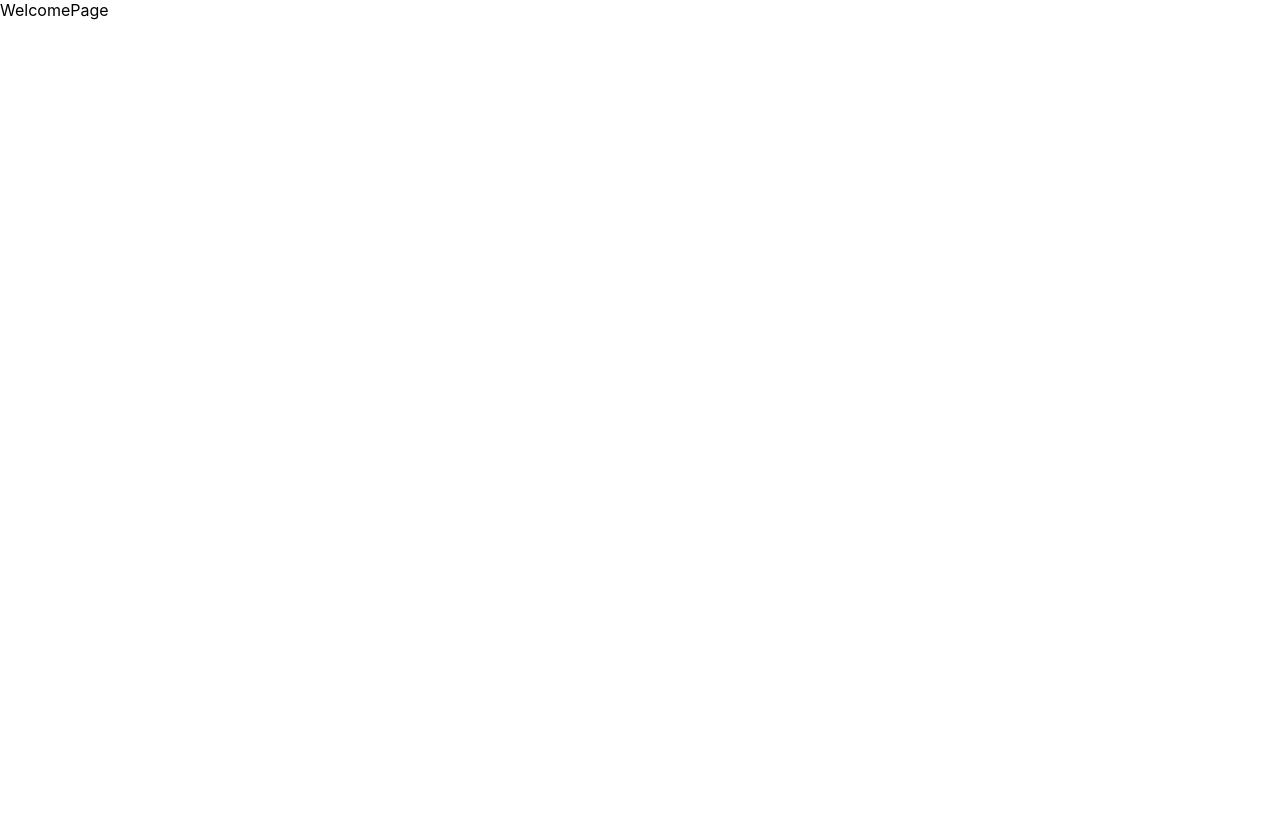
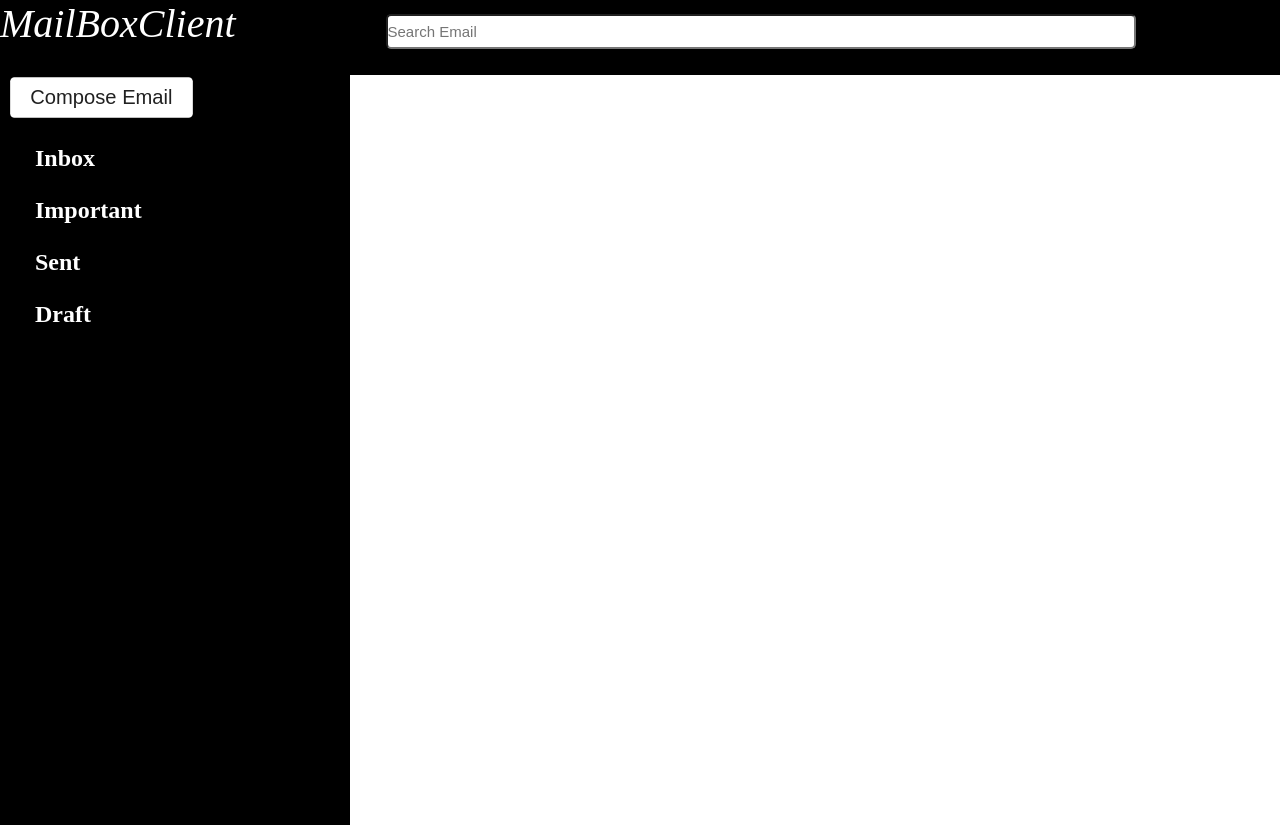
Before and after one commit to Manjulavignesh/MailBoxClient, a React (Create React App) app: page /WelcomePage in a window 1280 px wide. Before the commit the page ends 800 px from the top, so only its background shows below. Built offline with nearby package versions, Linux system fonts and the light colour scheme.

Commit message:
addingcomposeemail

```diff
--- a/package.json
+++ b/package.json
@@ -7,10 +7,12 @@
     "@testing-library/react": "^13.4.0",
     "@testing-library/user-event": "^13.5.0",
     "bootstrap": "^5.3.2",
+    "draft-js": "^0.11.7",
     "firebase": "^10.7.1",
     "react": "^18.2.0",
     "react-bootstrap": "^2.9.1",
     "react-dom": "^18.2.0",
+    "react-draft-wysiwyg": "^1.15.0",
     "react-scripts": "5.0.1",
     "web-vitals": "^2.1.4"
   },
--- a/src/Components/Login.js
+++ b/src/Components/Login.js
@@ -92,6 +92,7 @@ const Login = () => {
         <h1 style={{fontFamily:"revert-layer",fontStyle:"italic"}}>Mail Box Client</h1>
         </Navbar>
         </div>
+
       <Card
         style={{
           background: "black",
@@ -236,7 +237,9 @@ const Login = () => {
           </form>
         </Card.Body>
       </Card>
+
     </div>
+
   );
 };
 export default Login;
--- a/src/Components/WelcomePage.js
+++ b/src/Components/WelcomePage.js
@@ -1,8 +1,12 @@
 import React from 'react'
+import Header from './inbox/Header'
 
 const WelcomePage = () => {
+
   return (
-    <div>WelcomePage</div>
+    <div>
+    <Header />
+    </div>
   )
 }
 
--- /dev/null
+++ b/src/Components/inbox/ComposeEmail.js
@@ -0,0 +1,23 @@
+import React from "react";
+import { useState } from "react";
+import Modal from "./Modal";
+
+const ComposeEmail = () => {
+  const [showModal, setShowModal] = useState(false);
+  const closeModal=()=>setShowModal(false)
+
+
+  return (
+    <div>
+      <button
+        onClick={() => setShowModal(true)}
+        className="modal-btn1"
+      >
+        Compose Email
+      </button>
+      {showModal && <Modal closeModal={closeModal} />}
+    </div>
+  );
+};
+
+export default ComposeEmail;
--- /dev/null
+++ b/src/Components/inbox/Header.js
@@ -0,0 +1,40 @@
+import React from "react";
+import { Navbar, Nav, Container } from "react-bootstrap";
+import LeftBar from "./LeftBar";
+
+const Header = () => {
+  return (
+    <div>
+    <Navbar style={{ background: "black", height: 75, color: "white" }}>
+      <Container>
+        <Nav>
+          <Navbar.Brand
+            style={{
+              fontStyle: "italic",
+              fontSize: 40,
+              color: "white",
+              fontFamily: "revert-layer",
+            }}
+          >
+            MailBoxClient
+          </Navbar.Brand>
+          <input
+            type="text"
+            style={{
+              marginLeft: 150,
+              width: 750,
+              borderRadius: "5px",
+              height: 35,
+              fontSize: 15,
+            }}
+            placeholder="Search Email"
+          />
+        </Nav>
+      </Container>
+    </Navbar>
+    <LeftBar />
+    </div>
+  );
+};
+
+export default Header;
--- /dev/null
+++ b/src/Components/inbox/LeftBar.js
@@ -0,0 +1,34 @@
+import React from "react";
+import { Card } from "react-bootstrap";
+import ComposeEmail from "./ComposeEmail";
+
+const LeftBar = () => {
+  return (
+    <div>
+    <Card
+      style={{ background: "black", width: 350, height: 750, color: "white" }}
+    >
+      <ComposeEmail/>
+      <a href="" style={{textDecoration:"none"}}>
+        {" "}
+        <h2 style={{ marginLeft: 35,color:"white",marginTop:25 }}>Inbox</h2>
+      </a>
+      <a href="" style={{textDecoration:"none"}}>
+        {" "}
+        <h2 style={{ marginLeft: 35,color:"white",marginTop:25 }}>Important</h2>
+      </a>
+      <a href="" style={{textDecoration:"none"}}>
+        {" "}
+        <h2 style={{ marginLeft: 35,color:"white",marginTop:25 }}>Sent</h2>
+      </a>
+      <a href="" style={{textDecoration:"none"}}>
+        {" "}
+        <h2 style={{ marginLeft: 35,color:"white",marginTop:25 }}>Draft</h2>
+      </a>
+    </Card>
+
+      </div>
+  );
+};
+
+export default LeftBar;
--- /dev/null
+++ b/src/Components/inbox/Modal.js
@@ -0,0 +1,12 @@
+const Modal = (props) => {
+    return (
+      <div>
+        <div className="modal-wrapper" onClick={props.closeModal} ></div>
+        <div className="modal-container">
+        <h1 style={{color:"black"}}>helloWorld</h1>
+        <button className="modal-btn"onClick={props.closeModal}>Send</button>
+        </div>
+      </div>
+    );
+  };
+  export default Modal;
--- a/src/index.css
+++ b/src/index.css
@@ -1,13 +1,48 @@
-body {
-  margin: 0;
-  font-family: -apple-system, BlinkMacSystemFont, 'Segoe UI', 'Roboto', 'Oxygen',
-    'Ubuntu', 'Cantarell', 'Fira Sans', 'Droid Sans', 'Helvetica Neue',
-    sans-serif;
-  -webkit-font-smoothing: antialiased;
-  -moz-osx-font-smoothing: grayscale;
+*{
+  margin:0;
+  padding:0;
+  box-sizing: border-box;
 }
-
-code {
-  font-family: source-code-pro, Menlo, Monaco, Consolas, 'Courier New',
-    monospace;
+.container {
+  margin: 5 rem;
 }
+.modal-wrapper{
+  position:fixed;
+  left:0;
+  right:0;
+  bottom:0;
+  top:0;
+  background-color: rgba(189, 189,189, 0.9);
+}
+.modal-container{
+  position: fixed;
+  top:50%;
+  left:50%;
+  transform: translate(-50%,-50%);
+  max-width:30 rem;
+  background-color: #fff;
+  padding: 2rem 3rem ;
+  border-radius: 0.5rem;
+}
+.modal-btn{
+  padding: 0.6rem 1.4rem ;
+  font-size: 1.4rem;
+  border: none;
+  border-radius: 0.3rem;
+  background-color: #212121;
+  color:#fff;
+  cursor: pointer;
+  font-family: "Work Sans",sans-serif;
+  transform: scale(0.9);
+}
+.modal-btn1{
+  padding: 0.6rem 1.4rem ;
+  font-size: 1.4rem;
+  border: none;
+  border-radius: 0.3rem;
+  background-color: #fff;
+  color:#212121;
+  cursor: pointer;
+  font-family: "Work Sans",sans-serif;
+  transform: scale(0.9);
+}
```
Also changed, not shown: 1 other file (tests, documents, lock files or other folders).
